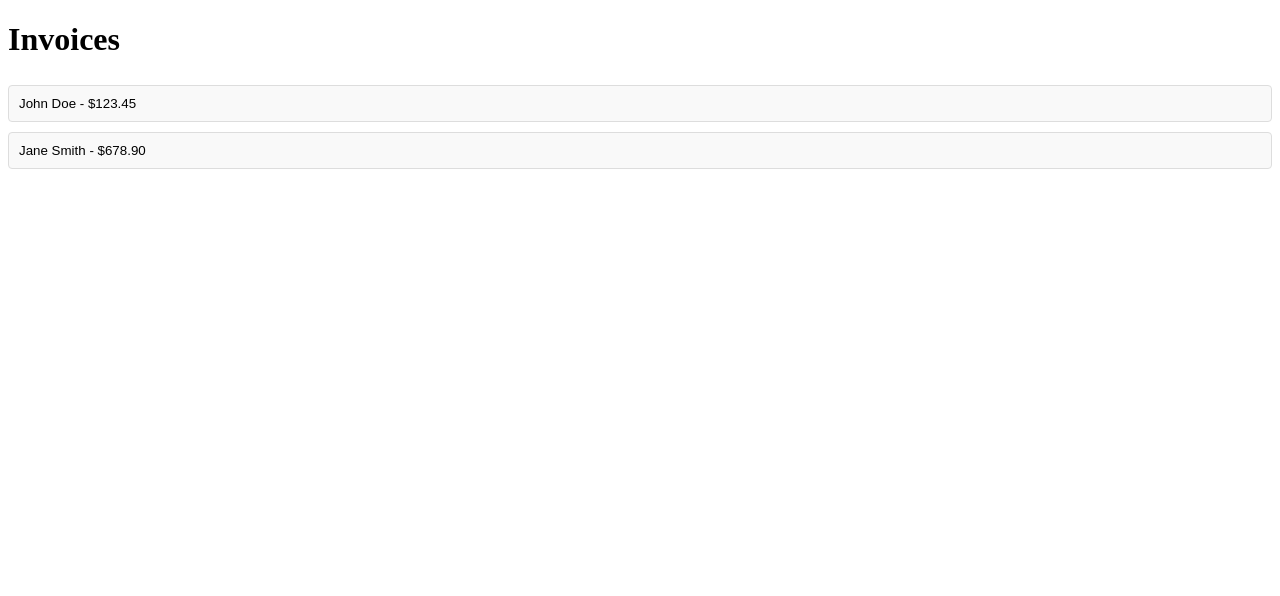
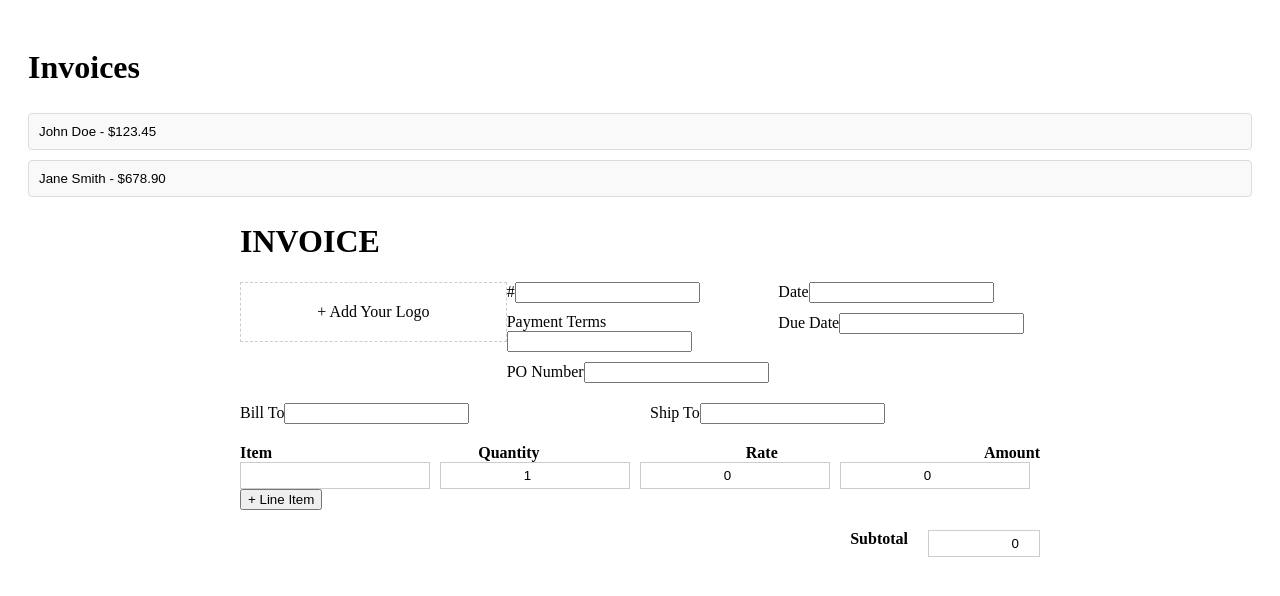
Before and after one commit to kpa1sai/Invoice-Generator, a React (Vite) app in the folder Frontend/: page / in a window 1280 px wide. Shown: the top 596 px of the page. Built offline with nearby package versions, Linux system fonts and the light colour scheme.

Commit message:
added new features

```diff
--- a/Frontend/src/App.tsx
+++ b/Frontend/src/App.tsx
@@ -1,5 +1,8 @@
 import React, { useState } from 'react';
 import ListGroupComponent from './components/ListGroupComponent';
+import InvoiceFormComponent from './components/InvoiceFormComponent';
+import './styles/App.css';
+
 
 interface InvoiceData {
   id: number;
@@ -24,12 +27,14 @@ const App: React.FC = () => {
     <div className="App">
       <h1>Invoices</h1>
       <ListGroupComponent invoices={invoices} onSelect={handleSelect} />
-      {selectedInvoice && (
+      {selectedInvoice ? (
         <div>
           <h2>Selected Invoice</h2>
           <p>Client: {selectedInvoice.clientName}</p>
           <p>Amount: ${selectedInvoice.amount.toFixed(2)}</p>
         </div>
+      ) : (
+        <InvoiceFormComponent />
       )}
     </div>
   );
--- /dev/null
+++ b/Frontend/src/components/InvoiceFormComponent.tsx
@@ -0,0 +1,145 @@
+import React, { useState } from 'react';
+
+const InvoiceFormComponent: React.FC = () => {
+  const [invoice, setInvoice] = useState({
+    id: '',
+    clientName: '',
+    shipTo: '',
+    date: '',
+    paymentTerms: '',
+    dueDate: '',
+    poNumber: '',
+    items: [{ description: '', quantity: 1, rate: 0 }],
+  });
+
+  const handleChange = (e: React.ChangeEvent<HTMLInputElement>, field: string, index?: number) => {
+    if (index !== undefined) {
+      const items = [...invoice.items];
+      items[index] = { ...items[index], [field]: e.target.value };
+      setInvoice({ ...invoice, items });
+    } else {
+      setInvoice({ ...invoice, [field]: e.target.value });
+    }
+  };
+
+  const handleAddItem = () => {
+    setInvoice({
+      ...invoice,
+      items: [...invoice.items, { description: '', quantity: 1, rate: 0 }],
+    });
+  };
+
+  return (
+    <div className="invoice-form">
+      <h1>INVOICE</h1>
+      <div className="invoice-header">
+        <div className="invoice-logo">
+          <div className="add-logo">+ Add Your Logo</div>
+        </div>
+        <div className="invoice-info">
+          <div className="invoice-number">
+            <label>#</label>
+            <input
+              type="text"
+              value={invoice.id}
+              onChange={(e) => handleChange(e, 'id')}
+            />
+          </div>
+          <div className="invoice-date">
+            <label>Date</label>
+            <input
+              type="text"
+              value={invoice.date}
+              onChange={(e) => handleChange(e, 'date')}
+            />
+          </div>
+          <div className="invoice-terms">
+            <label>Payment Terms</label>
+            <input
+              type="text"
+              value={invoice.paymentTerms}
+              onChange={(e) => handleChange(e, 'paymentTerms')}
+            />
+          </div>
+          <div className="invoice-due-date">
+            <label>Due Date</label>
+            <input
+              type="text"
+              value={invoice.dueDate}
+              onChange={(e) => handleChange(e, 'dueDate')}
+            />
+          </div>
+          <div className="invoice-po-number">
+            <label>PO Number</label>
+            <input
+              type="text"
+              value={invoice.poNumber}
+              onChange={(e) => handleChange(e, 'poNumber')}
+            />
+          </div>
+        </div>
+      </div>
+      <div className="invoice-address">
+        <div className="bill-to">
+          <label>Bill To</label>
+          <input
+            type="text"
+            value={invoice.clientName}
+            onChange={(e) => handleChange(e, 'clientName')}
+          />
+        </div>
+        <div className="ship-to">
+          <label>Ship To</label>
+          <input
+            type="text"
+            value={invoice.shipTo}
+            onChange={(e) => handleChange(e, 'shipTo')}
+          />
+        </div>
+      </div>
+      <div className="invoice-items">
+        <div className="item-header">
+          <label>Item</label>
+          <label>Quantity</label>
+          <label>Rate</label>
+          <label>Amount</label>
+        </div>
+        {invoice.items.map((item, index) => (
+          <div className="item-row" key={index}>
+            <input
+              type="text"
+              value={item.description}
+              onChange={(e) => handleChange(e, 'description', index)}
+            />
+            <input
+              type="number"
+              value={item.quantity}
+              onChange={(e) => handleChange(e, 'quantity', index)}
+            />
+            <input
+              type="number"
+              value={item.rate}
+              onChange={(e) => handleChange(e, 'rate', index)}
+            />
+            <input
+              type="number"
+              value={item.quantity * item.rate}
+              readOnly
+            />
+          </div>
+        ))}
+        <button onClick={handleAddItem}>+ Line Item</button>
+      </div>
+      <div className="invoice-subtotal">
+        <label>Subtotal</label>
+        <input
+          type="number"
+          value={invoice.items.reduce((acc, item) => acc + item.quantity * item.rate, 0)}
+          readOnly
+        />
+      </div>
+    </div>
+  );
+};
+
+export default InvoiceFormComponent;
--- /dev/null
+++ b/Frontend/src/styles/App.css
@@ -0,0 +1,86 @@
+.App {
+    padding: 20px;
+  }
+
+  .invoice-form {
+    max-width: 800px;
+    margin: 0 auto;
+  }
+
+  .invoice-header,
+  .invoice-address,
+  .invoice-items,
+  .invoice-subtotal {
+    margin-bottom: 20px;
+  }
+
+  .invoice-header {
+    display: flex;
+    justify-content: space-between;
+    align-items: flex-start;
+  }
+
+  .invoice-logo {
+    flex: 1;
+  }
+
+  .add-logo {
+    border: 1px dashed #ccc;
+    padding: 20px;
+    text-align: center;
+  }
+
+  .invoice-info {
+    flex: 2;
+    display: flex;
+    flex-wrap: wrap;
+    gap: 10px;
+  }
+
+  .invoice-info div {
+    flex: 1;
+  }
+
+  .invoice-address {
+    display: flex;
+    gap: 20px;
+  }
+
+  .invoice-address div {
+    flex: 1;
+  }
+
+  .invoice-items .item-header,
+  .invoice-items .item-row {
+    display: flex;
+    justify-content: space-between;
+  }
+
+  .invoice-items .item-header {
+    font-weight: bold;
+  }
+
+  .invoice-items input {
+    width: 100%;
+    text-align: center;
+  }
+
+  .invoice-items .item-row input {
+    border: 1px solid #ccc;
+    padding: 5px;
+    margin-right: 10px;
+  }
+
+  .invoice-subtotal {
+    display: flex;
+    justify-content: flex-end;
+    gap: 20px;
+    font-weight: bold;
+  }
+
+  .invoice-subtotal input {
+    width: 100px;
+    text-align: right;
+    border: 1px solid #ccc;
+    padding: 5px;
+  }
```
